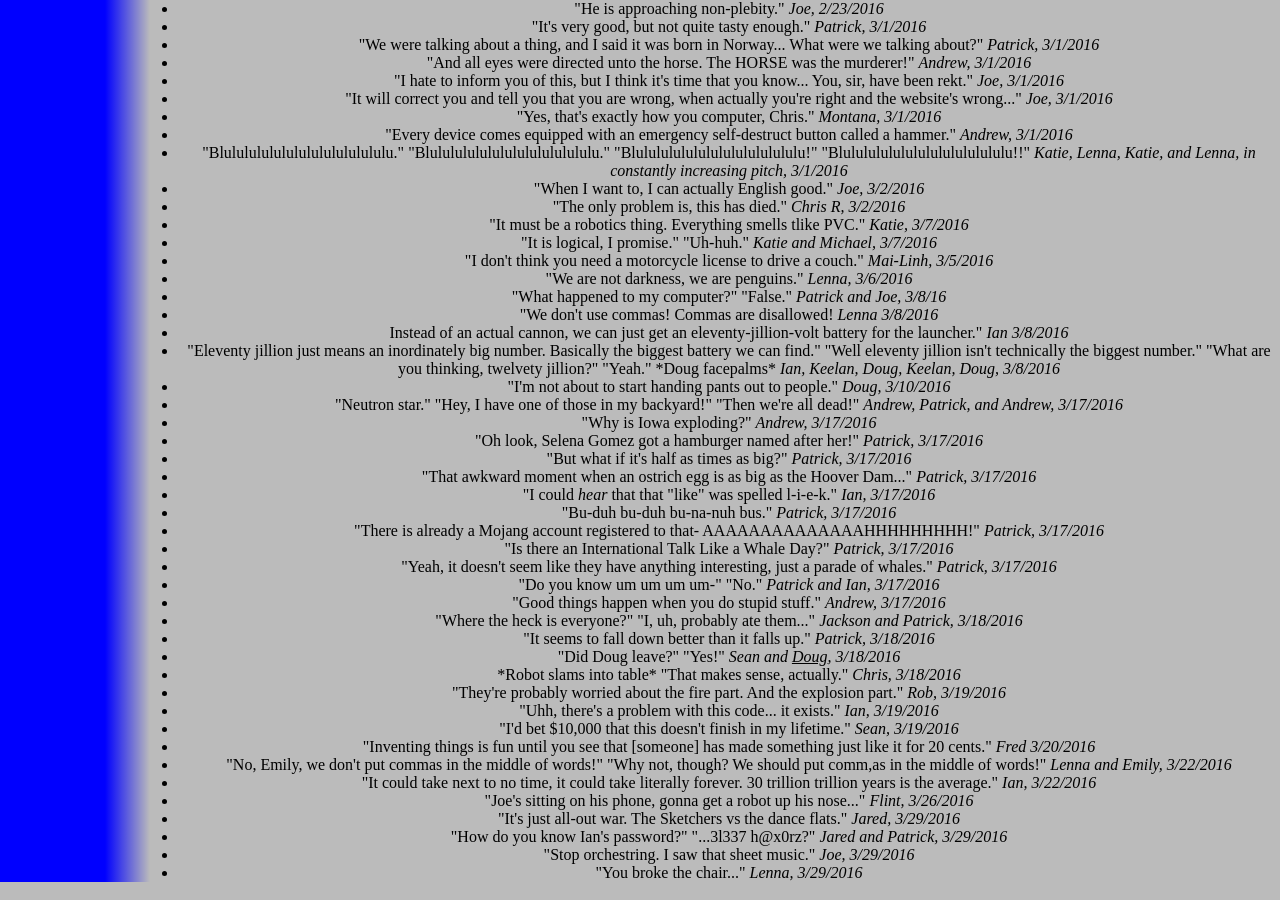
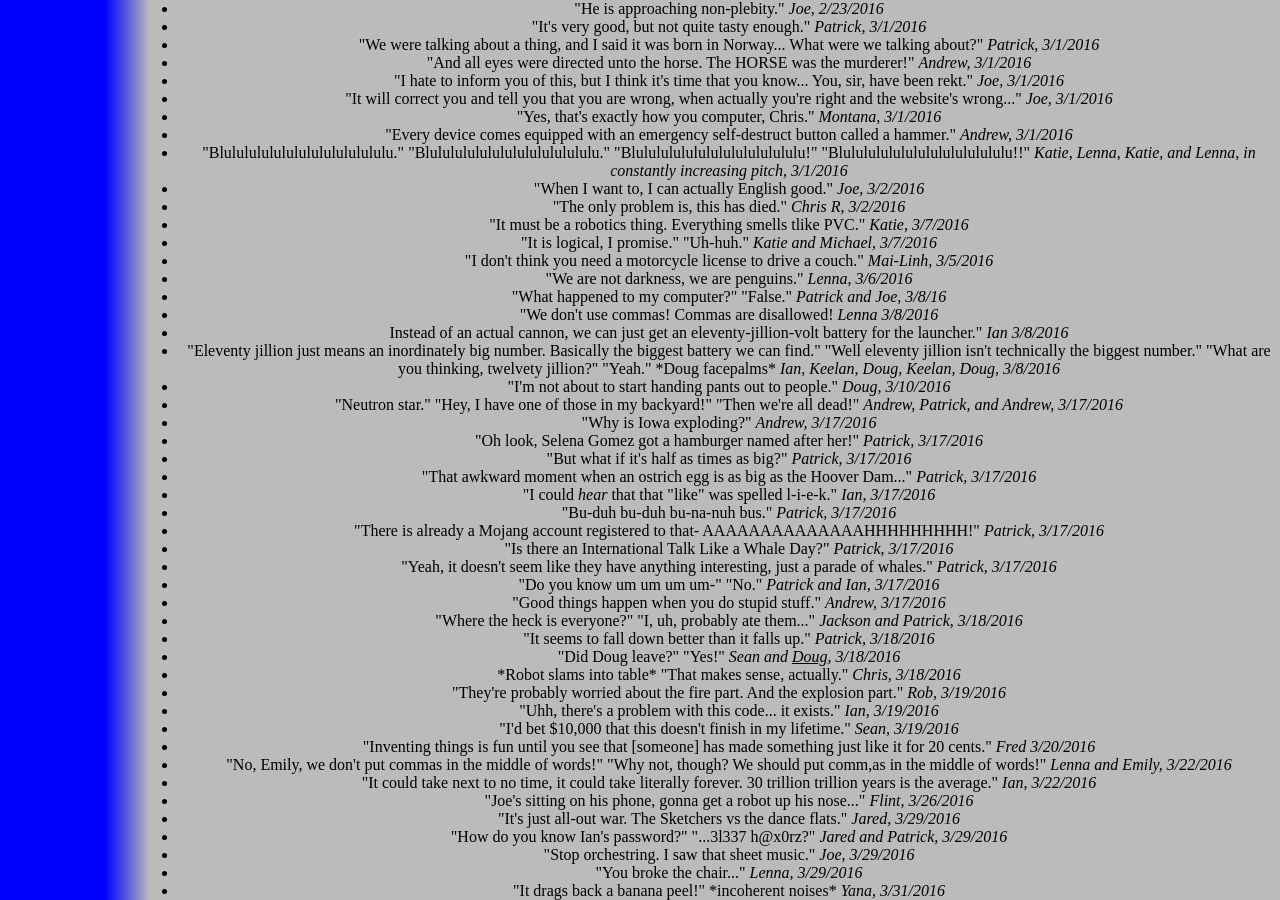
Before and after one commit to katiebugmoon/FRC4131.github.io, a Jekyll site: the page built from media/2016/quotes.html, in a window 1280 px wide and 900 px high, scrolled down 1762 px. Built offline with Jekyll 4.4.1, drawn with Linux system fonts in a browser that asks for light colours; nearby versions of some CDN libraries.

Commit message:
Update quotes.html

```diff
--- a/media/2016/quotes.html
+++ b/media/2016/quotes.html
@@ -140,4 +140,5 @@ title: Build Season 2016 Quotes
 	<li>"How do you know Ian's password?" "...3l337 h@x0rz?" <i>Jared and Patrick, 3/29/2016</i></li>
 	<li>"Stop orchestring. I saw that sheet music." <i>Joe, 3/29/2016</i></li>
 	<li>"You broke the chair..." <i>Lenna, 3/29/2016</i></li>
+	<li>"It drags back a banana peel!" *incoherent noises* <i>Yana, 3/31/2016</i></li>
 </ul><center>
```
